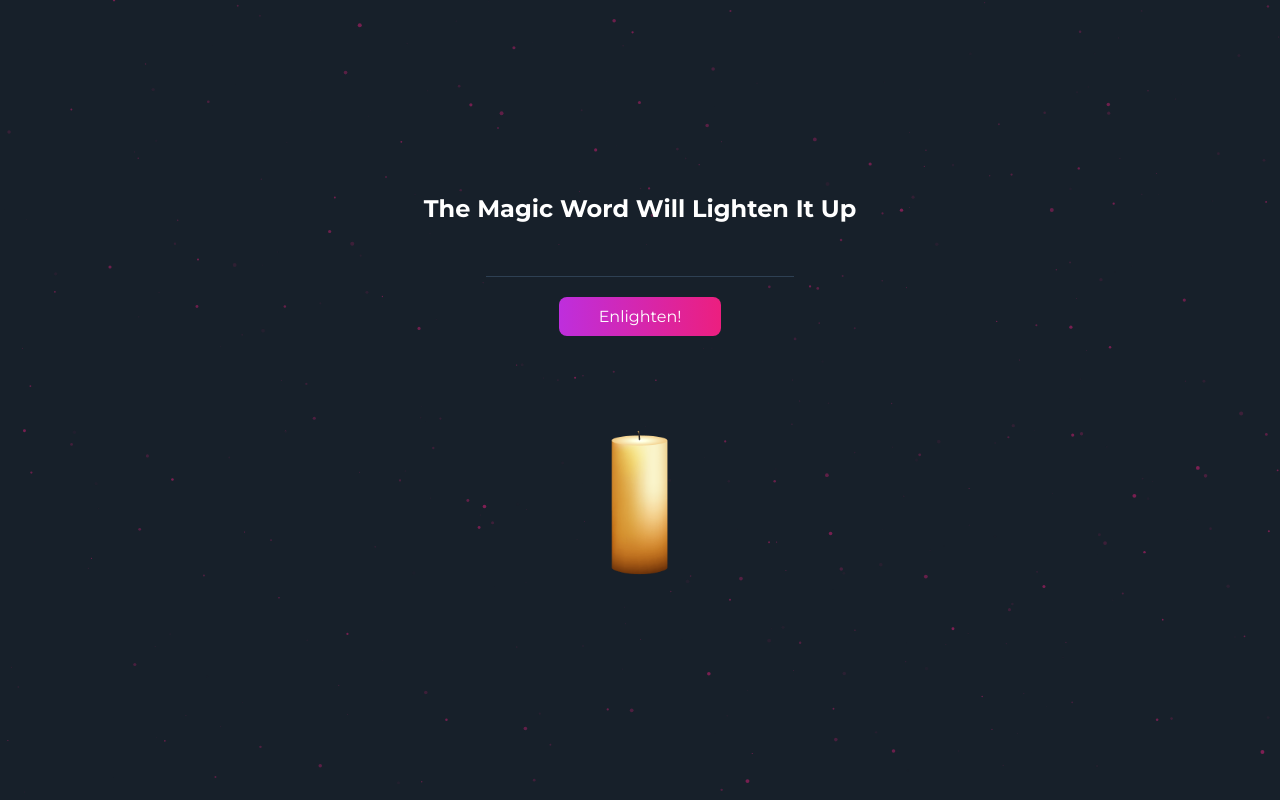
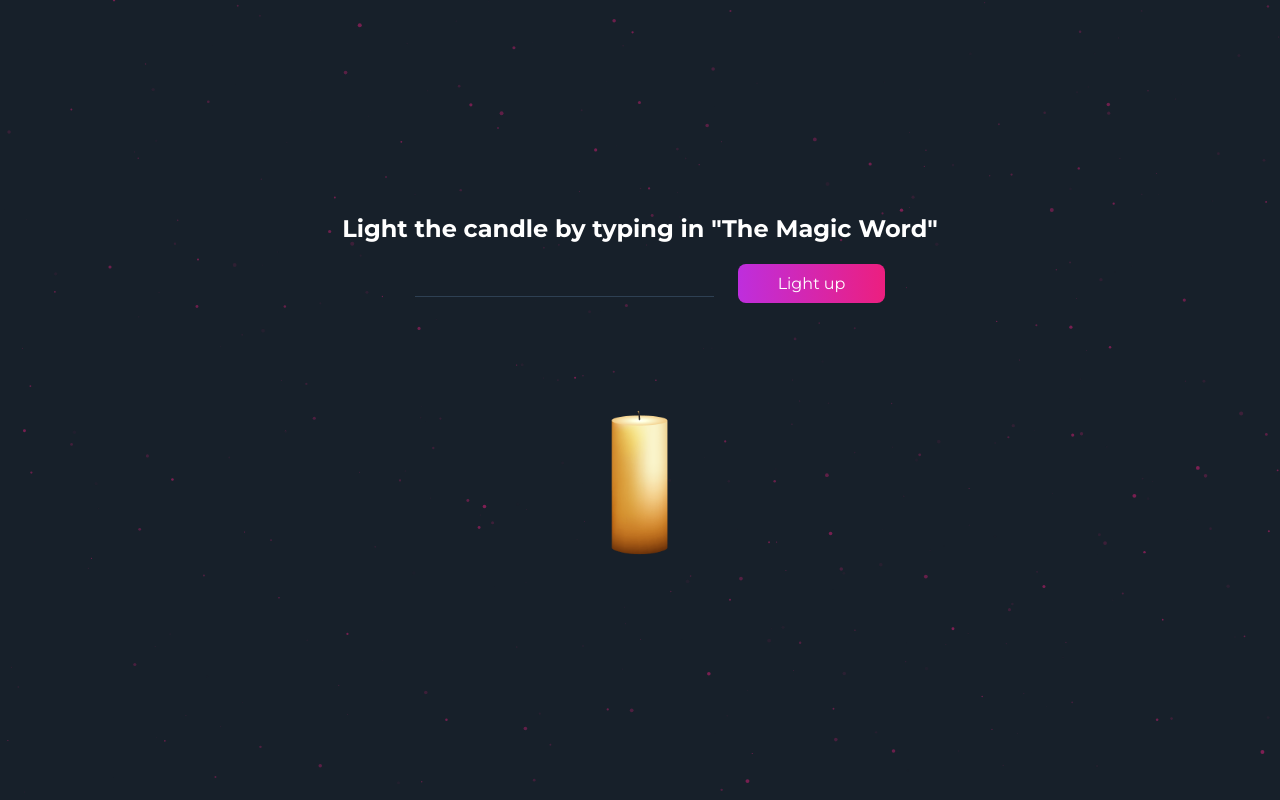
Before and after one commit to SantanaJodi/an-birthday, a plain HTML site: page index.html in a window 1280 px wide. Drawn offline with nearby package versions, Linux system fonts and the light colour scheme.

Commit message:
Add files via upload

```diff
--- a/index.html
+++ b/index.html
@@ -13,11 +13,11 @@
     <div id="particles-js"></div>
 
     <div class="magic">
-      <h1>The Magic Word Will Lighten It Up</h1>
+      <h1>Light the candle by typing in "The Magic Word"</h1>
 
       <form>
         <input type="text" name="mword" id="mword">
-        <button type="button" class="btn" id="btn" onmousedown="bleep.play()" href="the-gift.html">Enlighten!</button>
+        <button type="button" class="btn" id="btn" onmousedown="bleep.play()" href="the-gift.html">Light up</button>
       </form>
 
       <p class="notMword"></p>
```
